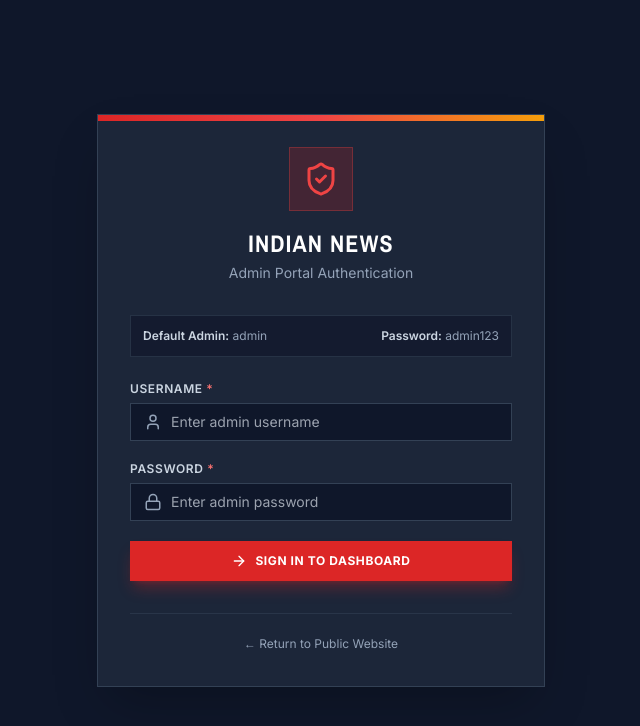
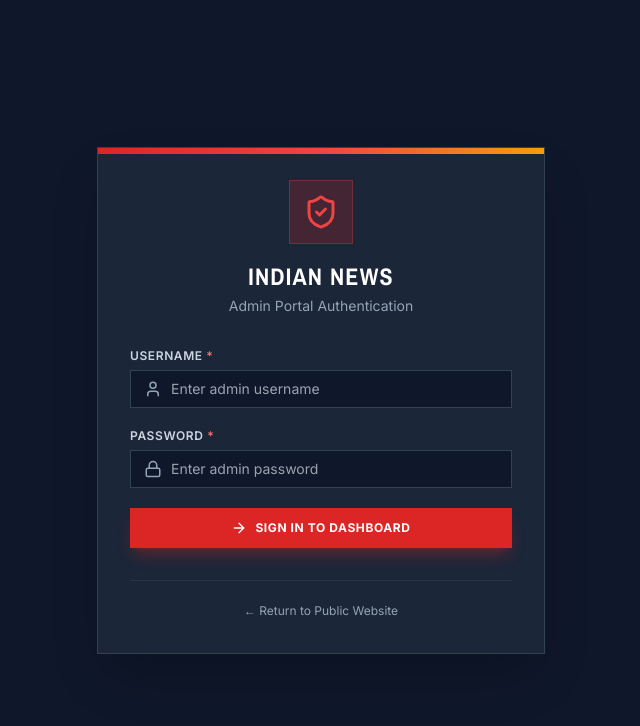
Before and after one commit to Shubham-5333/INDIAN_NEWS, a React (Vite) app: page /admin in a window 1280 px wide. Shown: the top 726 px of the page, without its empty margins (319-959 px from the left). Built offline with nearby package versions, Linux system fonts and the light colour scheme.

Commit message:
removed credentials

```diff
--- a/src/admin/pages/AdminLogin.jsx
+++ b/src/admin/pages/AdminLogin.jsx
@@ -47,16 +47,6 @@ export const AdminLogin = () => {
         {/* Error Alert */}
         <FormError message={error} />
 
-        {/* Credentials Info Box */}
-        <div className="my-6 p-3 bg-slate-900/60 border border-slate-700/60 rounded-lg text-xs text-slate-400 flex justify-between items-center">
-          <div>
-            <span className="font-semibold text-slate-300">Default Admin:</span> admin
-          </div>
-          <div>
-            <span className="font-semibold text-slate-300">Password:</span> admin123
-          </div>
-        </div>
-
         {/* Form */}
         <form onSubmit={handleSubmit} className="space-y-5">
           <Input
--- a/src/pages/admin/AdminLogin.jsx
+++ b/src/pages/admin/AdminLogin.jsx
@@ -3,8 +3,8 @@ import { api, setAuthToken, setAdminUser } from '../../api/client';
 import { ShieldCheck, Lock, User, AlertCircle, ArrowRight } from 'lucide-react';
 
 export const AdminLogin = ({ onLoginSuccess }) => {
-  const [username, setUsername] = useState('admin');
-  const [password, setPassword] = useState('Admin@123');
+  const [username, setUsername] = useState('');
+  const [password, setPassword] = useState('');
   const [error, setError] = useState('');
   const [loading, setLoading] = useState(false);
 
@@ -57,16 +57,6 @@ export const AdminLogin = ({ onLoginSuccess }) => {
             <span>{error}</span>
           </div>
         )}
-
-        {/* Credentials Info Box */}
-        <div className="mb-6 p-3 bg-slate-900/60 border border-slate-700/60 rounded-lg text-xs text-slate-400 flex justify-between items-center">
-          <div>
-            <span className="font-semibold text-slate-300">Default Admin:</span> admin
-          </div>
-          <div>
-            <span className="font-semibold text-slate-300">Password:</span> Admin@123
-          </div>
-        </div>
 
         {/* Form */}
         <form onSubmit={handleSubmit} className="space-y-5">
```
